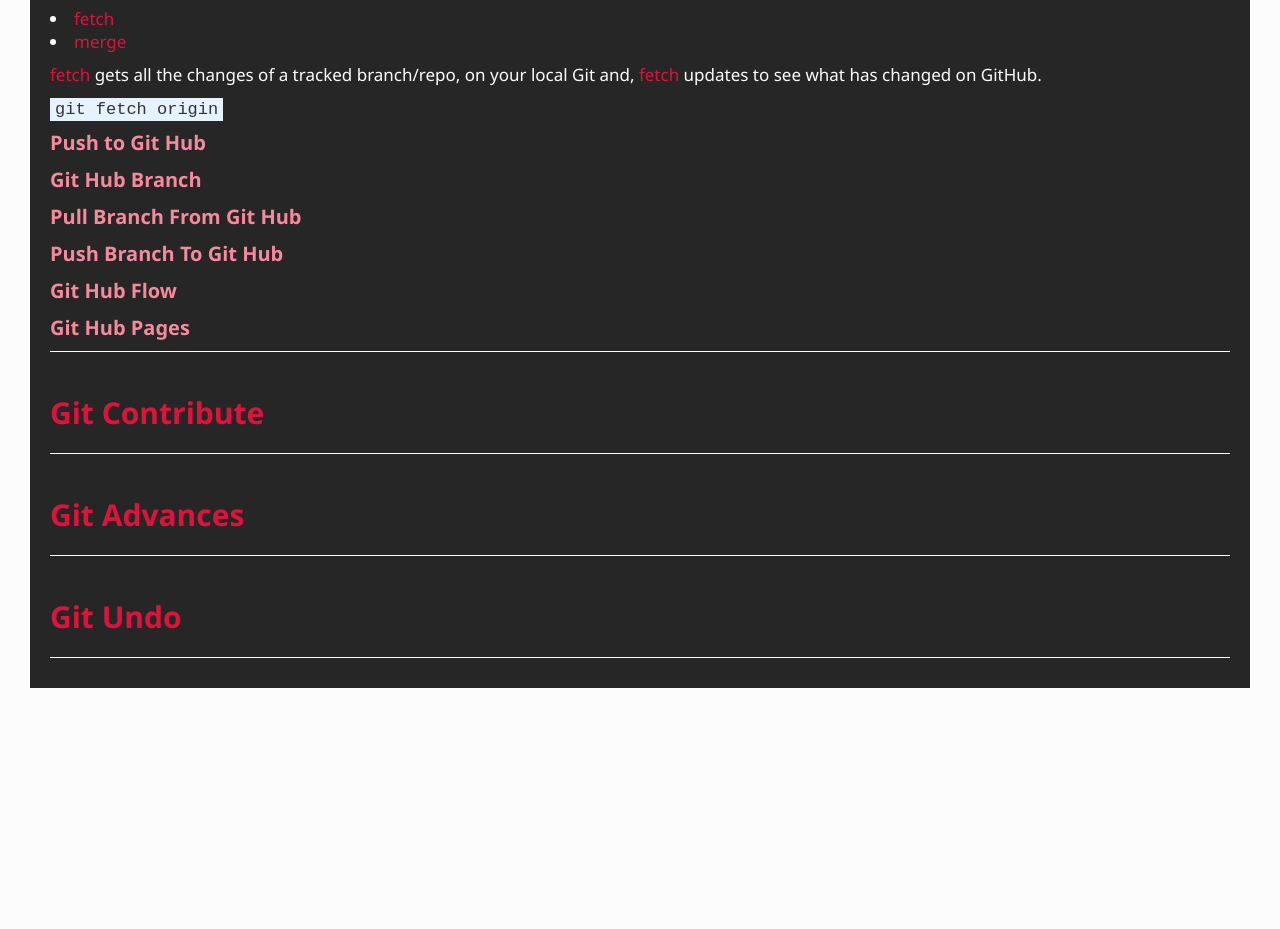
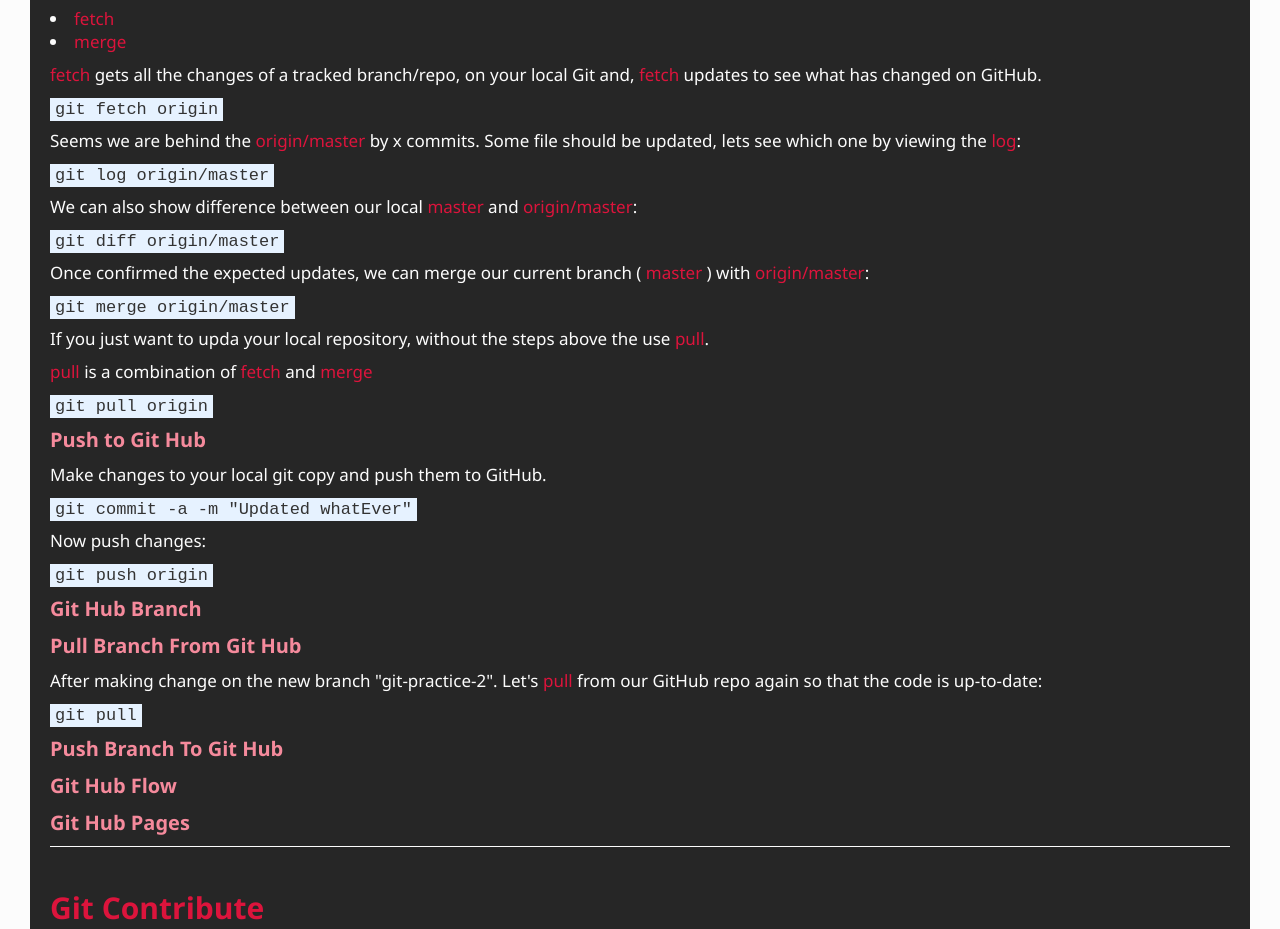
Before and after one commit to bosscke/git-practice, a website: page index.html in a window 1280 px wide. Shown: the part 2422-3351 px from the top of the page. Before the commit the page ends 3140 px from the top, so only its background shows below. Drawn offline with Linux system fonts and the light colour scheme.

Commit message:
Some new update

```diff
--- a/index.html
+++ b/index.html
@@ -132,11 +132,24 @@
                       </ul>
                       <p><em>fetch</em> gets all the changes of a tracked branch/repo, on your local Git and, <em>fetch</em> updates to see what has changed on GitHub.</p>
                      <code>git fetch origin</code>
+                     <p>Seems we are behind the <em>origin/master</em> by x commits. Some file should be updated, lets see which one by viewing the <em>log</em>:</p>
+                     <code>git log origin/master</code>
+                     <p>We can also show difference between our local  <em>master</em> and <em>origin/master</em>:</p>
+                     <code>git diff origin/master</code>
+                     <p>Once confirmed the expected updates, we can merge our current branch ( <em>master</em> ) with <em>origin/master</em>:</p>
+                     <code>git merge origin/master</code>
+                     <p>If you just want to upda your local repository, without the steps above the use <em>pull</em>.</p>
+                     <p><em>pull</em> is a combination of <em>fetch</em> and <em>merge</em></p>
+                     <code>git pull origin</code>
 
                    </article>
 
                    <article class="article__pushToGitHub">
                       <h2 class="heading__h2">Push to Git Hub</h2>
+                      <p>Make changes to your local git copy and push them to GitHub.</p>
+                      <code>git commit -a -m "Updated whatEver"</code>
+                      <p>Now push changes:</p>
+                      <code>git push origin</code>
                    </article>
 
                    <article class="article__gitHubBranch">
@@ -145,6 +158,8 @@
 
                    <article class="article__pullBranchFromGitHub">
                       <h2 class="heading__h2">Pull Branch From Git Hub</h2>
+                      <p>After making change on the new branch "git-practice-2". Let's <em>pull</em> from our GitHub repo again so that the code is up-to-date:</p>
+                      <code>git pull</code>
                    </article>
 
                    <article class="article__pushBranchToGitHub">
```
